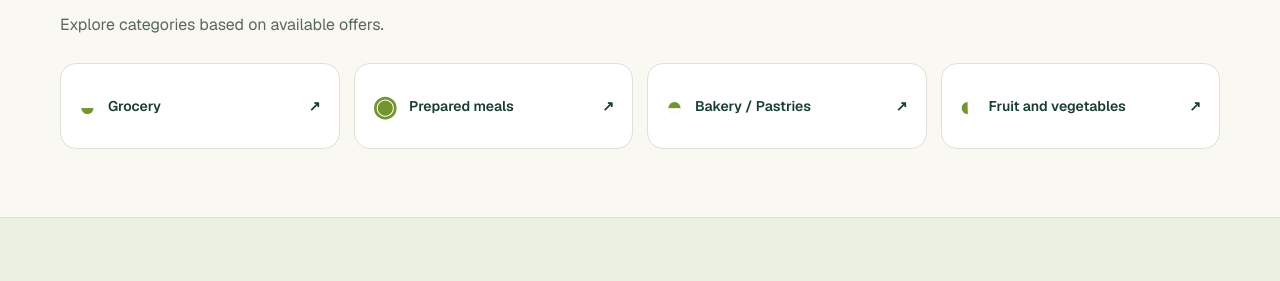
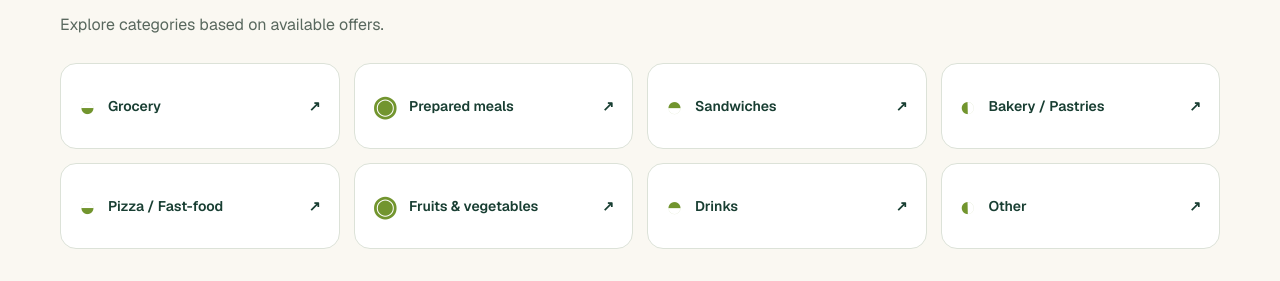
Before and after one commit to bachir23091976/foodsave, a Next.js app in the folder web/: page / in a window 1280 px wide. Shown: the part 671-952 px from the top of the page. Built offline with nearby package versions, Linux system fonts and the light colour scheme; no server answers.

Commit message:
fix: expose all categories from home

```diff
--- a/web/app/lib/i18n/dictionary.ts
+++ b/web/app/lib/i18n/dictionary.ts
@@ -647,8 +647,8 @@ export const en: Record<MessageKey, string> = {
   "ui.prepared_meals": "Prepared meals",
   "ui.sandwiches": "Sandwiches",
   "ui.bakery_pastries": "Bakery / Pastries",
-  "ui.pizza_fast_food": "Pizza / Fast food",
-  "ui.fruit_and_vegetables": "Fruit and vegetables",
+  "ui.pizza_fast_food": "Pizza / Fast-food",
+  "ui.fruit_and_vegetables": "Fruits & vegetables",
   "ui.drinks": "Drinks",
   "ui.other": "Other",
   "ui.description_optional": "Description (optional)",
--- a/web/app/offers/page.tsx
+++ b/web/app/offers/page.tsx
@@ -67,6 +67,11 @@ export default function OffersPage() {
   const [selectedCategory, setSelectedCategory] = useState("TOUT");
   const categoryRow = useRef<HTMLDivElement>(null);
   const [moreCategories, setMoreCategories] = useState(false);
+
+  useEffect(() => {
+    const category = new URLSearchParams(window.location.search).get("category");
+    if (category && OFFER_CATEGORIES.some((item) => item.value === category)) setSelectedCategory(category);
+  }, []);
 
   useEffect(() => {
     const row = categoryRow.current;
--- a/web/app/page.tsx
+++ b/web/app/page.tsx
@@ -16,6 +16,17 @@ interface Offer {
   id: string; title: string; imageUrl: string | null; originalPrice: number; discountedPrice: number;
   merchant: { name: string; city: string; type?: string };
 }
+
+const HOME_CATEGORIES = [
+  ["EPICERIE", "ui.grocery", "◒"],
+  ["PLATS_PREPARES", "ui.prepared_meals", "◉"],
+  ["SANDWICHS", "ui.sandwiches", "◓"],
+  ["BOULANGERIE_PATISSERIE", "ui.bakery_pastries", "◐"],
+  ["PIZZA_FAST_FOOD", "ui.pizza_fast_food", "◒"],
+  ["FRUITS_LEGUMES", "ui.fruit_and_vegetables", "◉"],
+  ["BOISSONS", "ui.drinks", "◓"],
+  ["AUTRE", "ui.other", "◐"],
+] as const;
 
 export default function Home() {
   const { t, text: tr, money, number } = useLocale();
@@ -45,7 +56,7 @@ export default function Home() {
 
     <section className={s.container + " " + s.categoryShowcase}>
       <h2 className={s.heading}>{t("visual.categories")}</h2><p className={s.muted}>{t("visual.categoriesNote")}</p>
-      <div className={s.categoryTiles}>{(["ui.grocery", "ui.prepared_meals", "ui.bakery_pastries", "ui.fruit_and_vegetables"] as const).map((key, index) => <Link href="/offers" key={key}><span aria-hidden="true">{["◒", "◉", "◓", "◐"][index]}</span><span>{t(key)}</span><span aria-hidden="true">↗</span></Link>)}</div>
+      <div className={s.categoryTiles}>{HOME_CATEGORIES.map(([value, key, icon]) => <Link href={`/offers?category=${value}`} key={value}><span aria-hidden="true">{icon}</span><span>{t(key)}</span><span aria-hidden="true">↗</span></Link>)}</div>
     </section>
 
     <section id="comment-ca-marche" className={s.band} style={{ scrollMarginTop: 90 }}>
```
Also changed, not shown: 1 other file (tests, documents, lock files or other folders).
